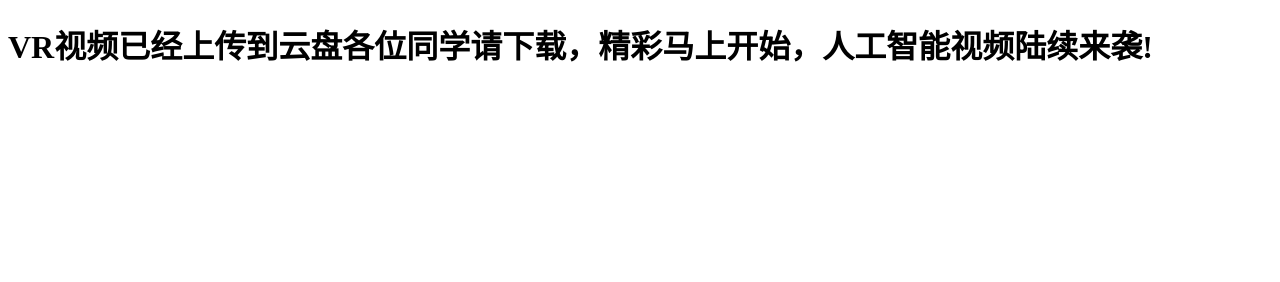
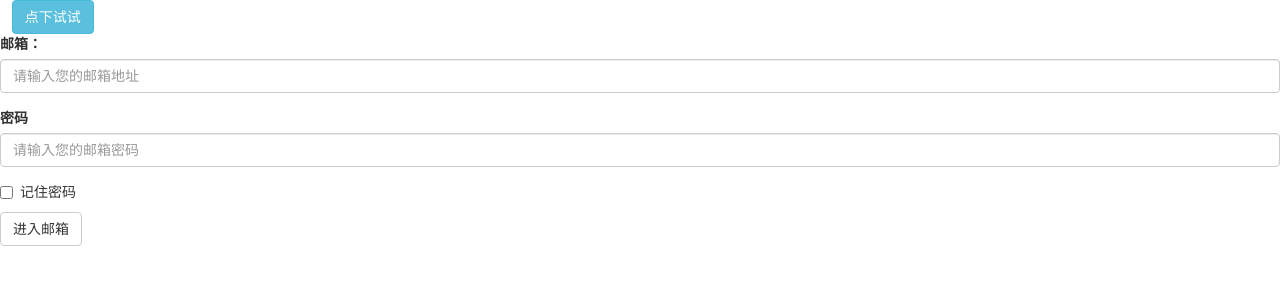
Before and after one commit to dingningdin/teachaerDing, a plain HTML site: page index.html in a window 1280 px wide. Drawn offline with nearby package versions, Linux system fonts and the light colour scheme.

Commit message:
Update index.html

```diff
--- a/index.html
+++ b/index.html
@@ -2,9 +2,34 @@
 <html lang="en">
 <head>
     <meta charset="UTF-8">
+    <meta http-equiv="X-UA-Compatible" content="IE=edge">
+  <meta name="viewport" content="width=device-width, initial-scale=1">
     <title>厉害了我的丁老师</title>
+     <!--最新版本的 Bootstrap 核心 CSS 文件 -->
+<link rel="stylesheet" href="https://cdn.bootcss.com/bootstrap/3.3.7/css/bootstrap.min.css" integrity="sha384-BVYiiSIFeK1dGmJRAkycuHAHRg32OmUcww7on3RYdg4Va+PmSTsz/K68vbdEjh4u" crossorigin="anonymous">
+<!--在线引入jquery的js文件-->
+<script src="http://code.jquery.com/jquery-latest.js"></script>
+ <!--最新的 Bootstrap 核心 JavaScript 文件 -->
+<script src="https://cdn.bootcss.com/bootstrap/3.3.7/js/bootstrap.min.js" integrity="sha384-Tc5IQib027qvyjSMfHjOMaLkfuWVxZxUPnCJA7l2mCWNIpG9mGCD8wGNIcPD7Txa" crossorigin="anonymous"></script>
+
 </head>
 <body>
-    <h1>VR视频已经上传到云盘各位同学请下载，精彩马上开始，人工智能视频陆续来袭!</h1>
+    <button class="btn btn-info">点下试试</button>
+<form role="form">
+  <div class="form-group">
+    <label for="exampleInputEmail1">邮箱：</label>
+    <input type="email" class="form-control" id="exampleInputEmail1" placeholder="请输入您的邮箱地址">
+  </div>
+  <div class="form-group">
+    <label for="exampleInputPassword1">密码</label>
+    <input type="password" class="form-control" id="exampleInputPassword1" placeholder="请输入您的邮箱密码">
+  </div>
+  <div class="checkbox">
+    <label>
+      <input type="checkbox"> 记住密码
+    </label>
+  </div>
+  <button type="submit" class="btn btn-default">进入邮箱</button>
+</form>
 </body>
 </html>
```
